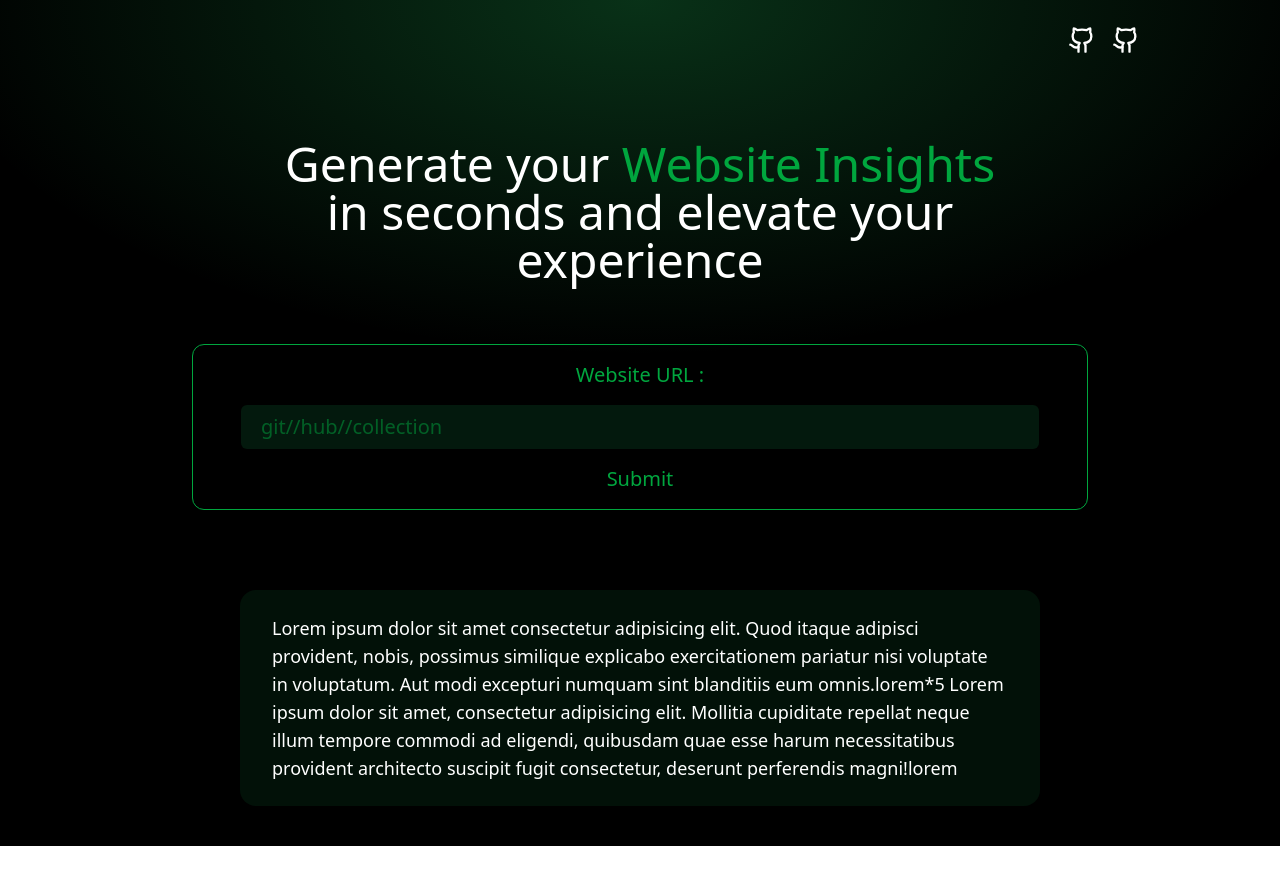
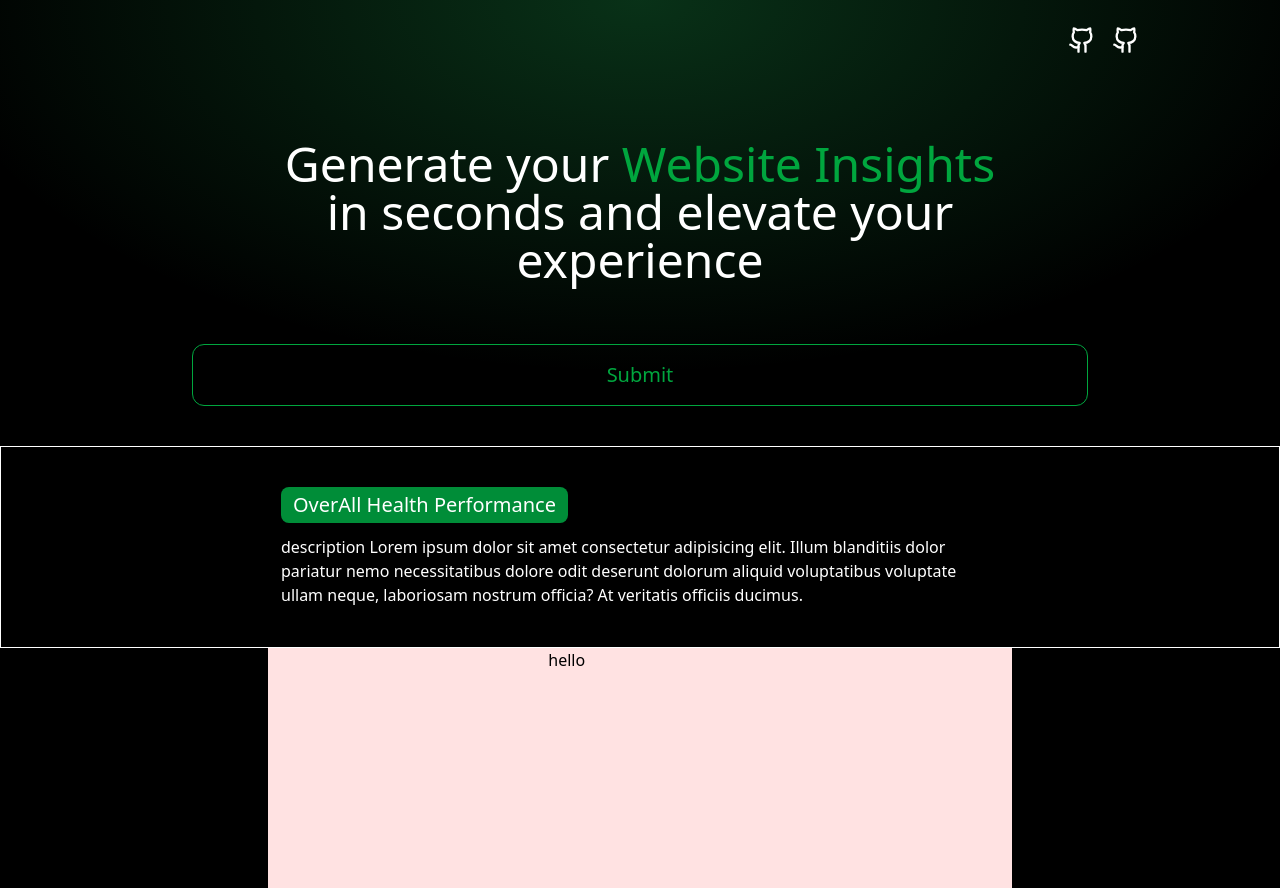
Before and after one commit to Sarthak-builds/GitRead, a React (Vite) app: page / in a window 1280 px wide. Before the commit the page ends 846 px from the top, so only its background shows below. Built offline with nearby package versions, Linux system fonts and the light colour scheme; no server answers.

Commit message:
added some files

```diff
--- a/src/App.jsx
+++ b/src/App.jsx
@@ -3,7 +3,9 @@ import './App.css';
 import Navbar from '../src/components/Navbar.jsx'
 import Hero from './components/Hero.jsx';
 import InputBox from './components/InputBox.jsx';
-import GitRead from './components/gitRead.jsx';
+
+import MetricGrid from './components/Dashboard/MetricGrid.jsx';
+import MetricHeading from './components/Dashboard/MertricHeading.jsx';
 
 function App() {
 
@@ -23,7 +25,8 @@ function App() {
        <Navbar></Navbar>
        <Hero></Hero>
        <InputBox></InputBox>
-       <GitRead></GitRead>
+      <MetricHeading></MetricHeading>
+      <MetricGrid></MetricGrid>
       </div>
 
     }
--- a/src/Services/pageSpeedStore.js
+++ b/src/Services/pageSpeedStore.js
@@ -1,6 +1,6 @@
 import { create } from 'zustand';
 const apikey = import.meta.env.VITE_PAGEINSIGHTS_API_KEY;
-console
+
 
 export const usePageSpeed = create((set)=>({
     data:{},
@@ -11,7 +11,7 @@ export const usePageSpeed = create((set)=>({
             error:null
         });
         try {
-          const apiUrl = `https://www.googleapis.com/pagespeedonline/v5/runPagespeed?url=${encodeURI(URL)}&key=${apikey}&strategy=desktop&category=performance&category=seo`;
+          const apiUrl = `https://www.googleapis.com/pagespeedonline/v5/runPagespeed?url=${encodeURI(URL)}&key=${apikey}&category=ACCESSIBILITY&category=BEST_PRACTICES&category=PERFORMANCE&category=PWA&category=SEO`;
           const response = await fetch(apiUrl);
           if (!response.ok) {
             throw new Error(`HTTP error ! Status: ${response.status}`);
--- /dev/null
+++ b/src/components/Dashboard/MertricHeading.jsx
@@ -0,0 +1,14 @@
+
+
+function MetricHeading() {
+
+
+    return (
+        <div className="text-white w-fit px-70  py-10 text-lg mt-10 border-1 flex flex-col gap-3">
+            <h1 className="bg-green-500/70 py-1 px-3 text-xl rounded-lg w-fit">OverAll Health Performance</h1>
+            <p className="text-base">description Lorem ipsum dolor sit amet consectetur adipisicing elit. Illum blanditiis dolor pariatur nemo necessitatibus dolore odit deserunt dolorum aliquid voluptatibus voluptate ullam neque, laboriosam nostrum officia? At veritatis officiis ducimus.</p>
+        </div>
+    )
+}
+
+export default MetricHeading
--- /dev/null
+++ b/src/components/Dashboard/MetricGrid.jsx
@@ -0,0 +1,13 @@
+
+
+function MetricGrid() {
+
+
+    return (
+        <div className="grid grid-cols-4 gap-3 bg-red-100 w-fit h-60 px-70">
+         <div>hello</div>
+        </div>
+    )
+}
+
+export default MetricGrid;
--- a/src/components/InputBox.jsx
+++ b/src/components/InputBox.jsx
@@ -3,20 +3,22 @@ import { usePageSpeed } from "../Services/pageSpeedStore";
 
 function InputBox() {
 
-const {loading, data, error, fetchData} = usePageSpeed();
+const { data,loading, error, fetchData} = usePageSpeed();
 
 function handleSubmit() {
     fetchData(`https://frontendnation.com/`);
 }
 useEffect(()=>{
+    if(loading) {
+        console.log(`is loading...wait for it`);
+    }
   console.log(data);
 },[data])
     return (
         <div className="w-4xl border-1 h-fit rounded-xl text-green-600 flex flex-col px-12 py-4 justify-center items-center gap-4 text-xl ">
 
-                <label> Website URL :</label>
-                <input placeholder="git//hub//collection"  className="bg-green-900/30 w-full py-2 px-5 outline-0 rounded-md "></input>
-               <button type="submit" onClick={handleSubmit}>Submit</button>
+
+               <button  onClick={handleSubmit}>Submit</button>
      </div>
 
     )
--- a/src/components/gitRead.jsx
+++ /dev/null
@@ -1,19 +0,0 @@
-
-function GitRead() {
-
-
-
-    return (
-        <div className=" text-white w-fit px-60 h-fit py-10 text-lg mt-10">
-
-            <div className="bg-green-900/20 rounded-2xl py-6 px-8">
-                Lorem ipsum dolor sit amet consectetur adipisicing elit. Quod itaque adipisci provident, nobis, possimus similique explicabo exercitationem pariatur nisi voluptate in voluptatum. Aut modi excepturi numquam sint blanditiis eum omnis.lorem*5
-            Lorem ipsum dolor sit amet, consectetur adipisicing elit. Mollitia cupiditate repellat neque illum tempore commodi ad eligendi, quibusdam quae esse harum necessitatibus provident architecto suscipit fugit consectetur, deserunt perferendis magni!lorem
-            </div>
-
-        </div>
-    )
-}
-
-
-export default GitRead;
```
